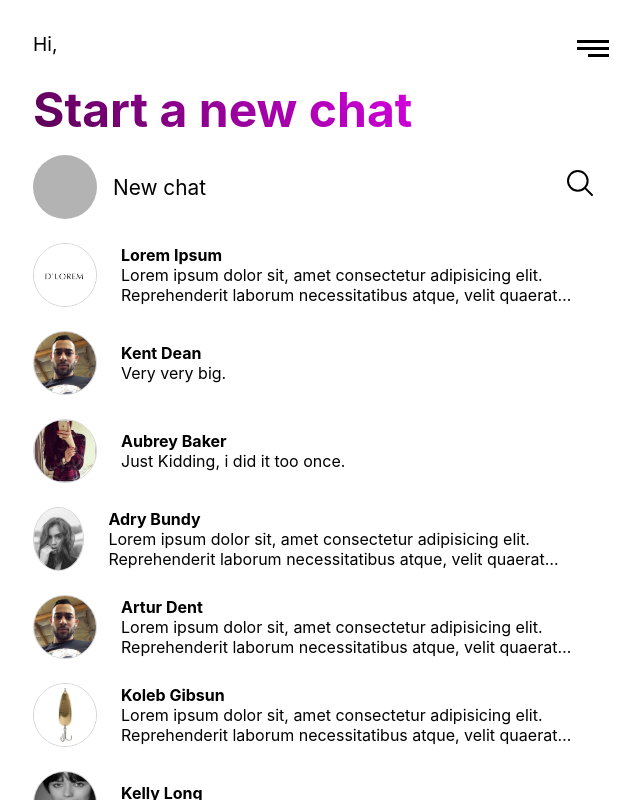
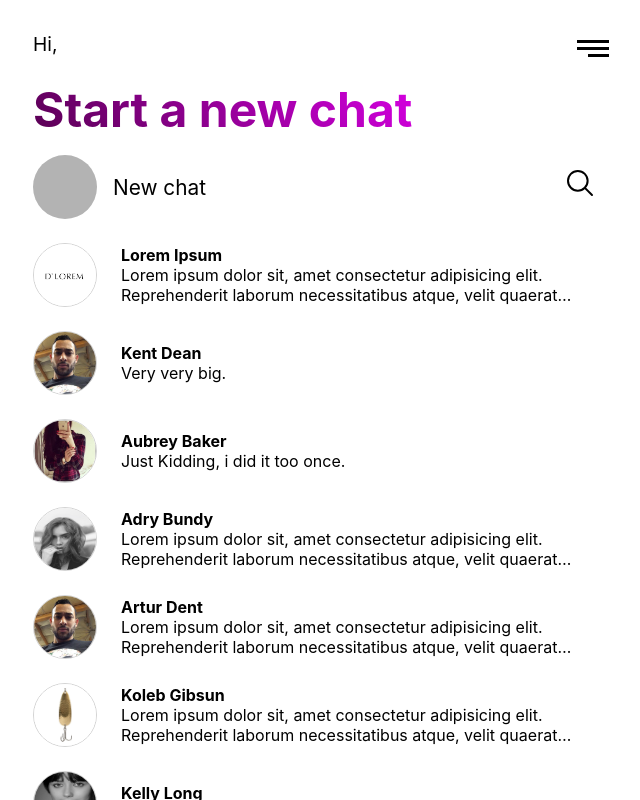
Before and after one commit to SipiZork/arniweb-mentor-chat-nextjs, a Next.js app: page /chats in a window 1280 px wide. Shown: the whole page, without its empty margins (319-959 px from the left). Built offline with nearby package versions, Linux system fonts and the light colour scheme.

Commit message:
fix image bug

```diff
--- a/components/Chats/chat.module.scss
+++ b/components/Chats/chat.module.scss
@@ -7,6 +7,7 @@
     border-radius: 35px;
   }
   img {
+    min-width: 4rem;
     width: 4rem;
     height: 4rem;
     border-radius: 50%;
```
